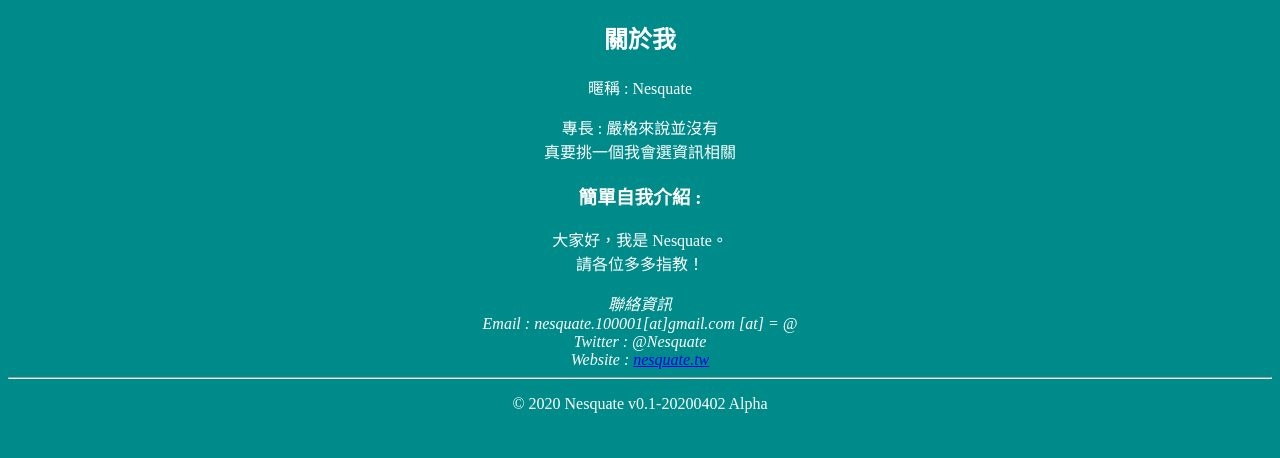
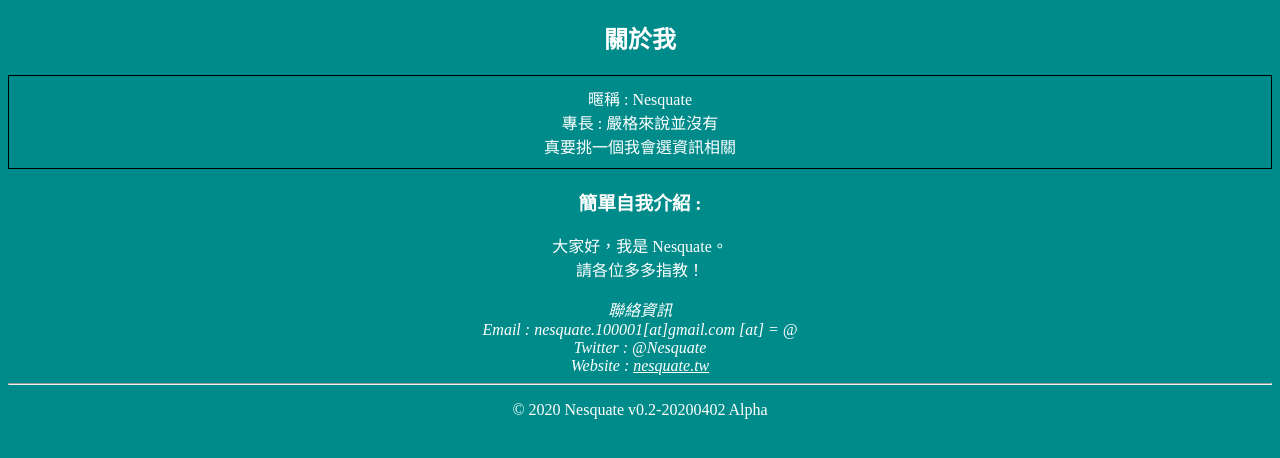
Before and after one commit to Nesquate/me, a plain HTML site: page index.html in a window 1280 px wide. Drawn offline with Linux system fonts and the light colour scheme.

Commit message:
External CSS and Change Link Color 將 CSS 外放在一個檔案上 順便改超連結的顏色

```diff
--- a/index.html
+++ b/index.html
@@ -3,13 +3,20 @@
     <head>
         <title>Me by Nesquate</title>
         <meta charset="UTF-8">
+        <link rel="stylesheet" href="./resources/styles.css">
     </head>
-    <body style="text-align: center;background-color: darkcyan;color: white;">
+    <body>
         <h2>關於我</h2>
-        <p>暱稱 : Nesquate</p>
-        <p>專長 : 嚴格來說並沒有<br>真要挑一個我會選資訊相關</p>
+        <p id="pIntro">
+            暱稱 : Nesquate<br>
+            專長 : 嚴格來說並沒有<br>
+            真要挑一個我會選資訊相關
+        </p>
         <h3>簡單自我介紹 : </h3>
-        <p>大家好，我是 Nesquate。<br>請各位多多指教！</p>
+        <p>
+            大家好，我是 Nesquate。<br>
+            請各位多多指教！
+        </p>
 
         <address>
             聯絡資訊 <br>
@@ -18,6 +25,6 @@
             Website : <a target="_blank" href="https://nesquate.tw">nesquate.tw</a>
         </address>
         <hr>
-        <p>© 2020 Nesquate v0.1-20200402 Alpha</p>
+        <p>© 2020 Nesquate v0.2-20200402 Alpha</p>
     </body>
 </html>
--- /dev/null
+++ b/resources/styles.css
@@ -0,0 +1,14 @@
+body {
+    text-align: center;
+    background-color: darkcyan;
+    color: white;
+}
+
+#pIntro{
+    border:1px solid black;
+    padding: 10px;
+}
+
+a{
+    color: white;
+}
```
